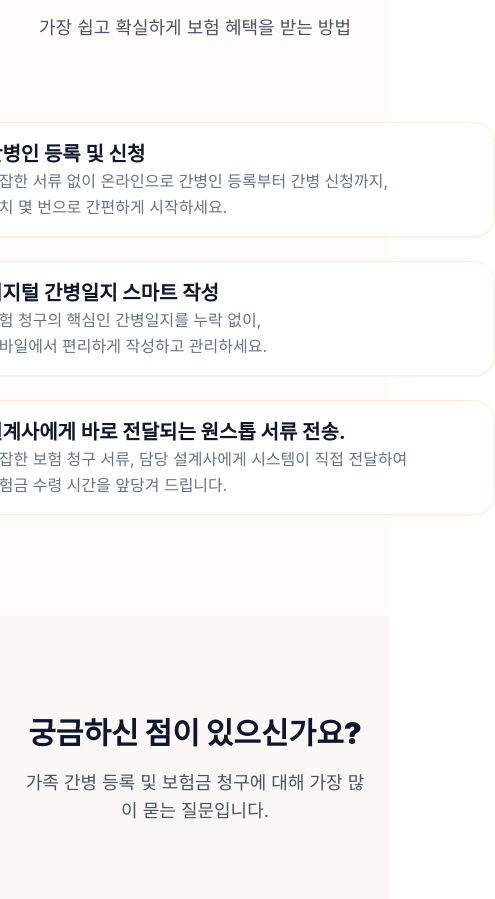
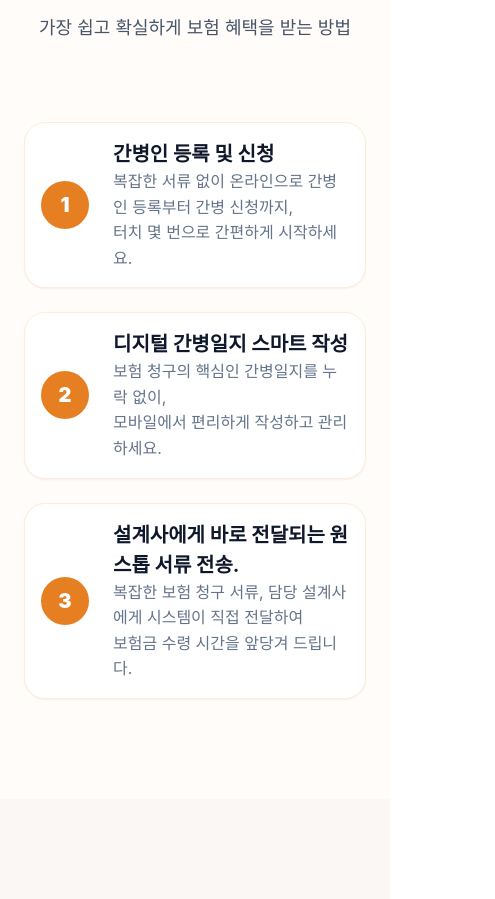
Before and after one commit to juj5835/marketing-onnuri, a Next.js app: page / in a window 390 px wide. Shown: the part 2120-3019 px from the top of the page, 495 px wide, since content can reach past the window. Built offline with nearby package versions, Linux system fonts and the light colour scheme; a web font is replaced by a local one.

Commit message:
Fix: Make Workflow component responsive (replace fixed width with max-width)

```diff
--- a/src/components/Workflow.tsx
+++ b/src/components/Workflow.tsx
@@ -44,7 +44,8 @@ export default function Workflow() {
               transition={{ duration: 0.5, delay: index * 0.1 }}
               className="flex items-center transition-all bg-white"
               style={{
-                width: '600px',
+                maxWidth: '600px',
+                width: '100%',
                 padding: '16px',
                 gap: '24px',
                 borderRadius: '21px',
```
